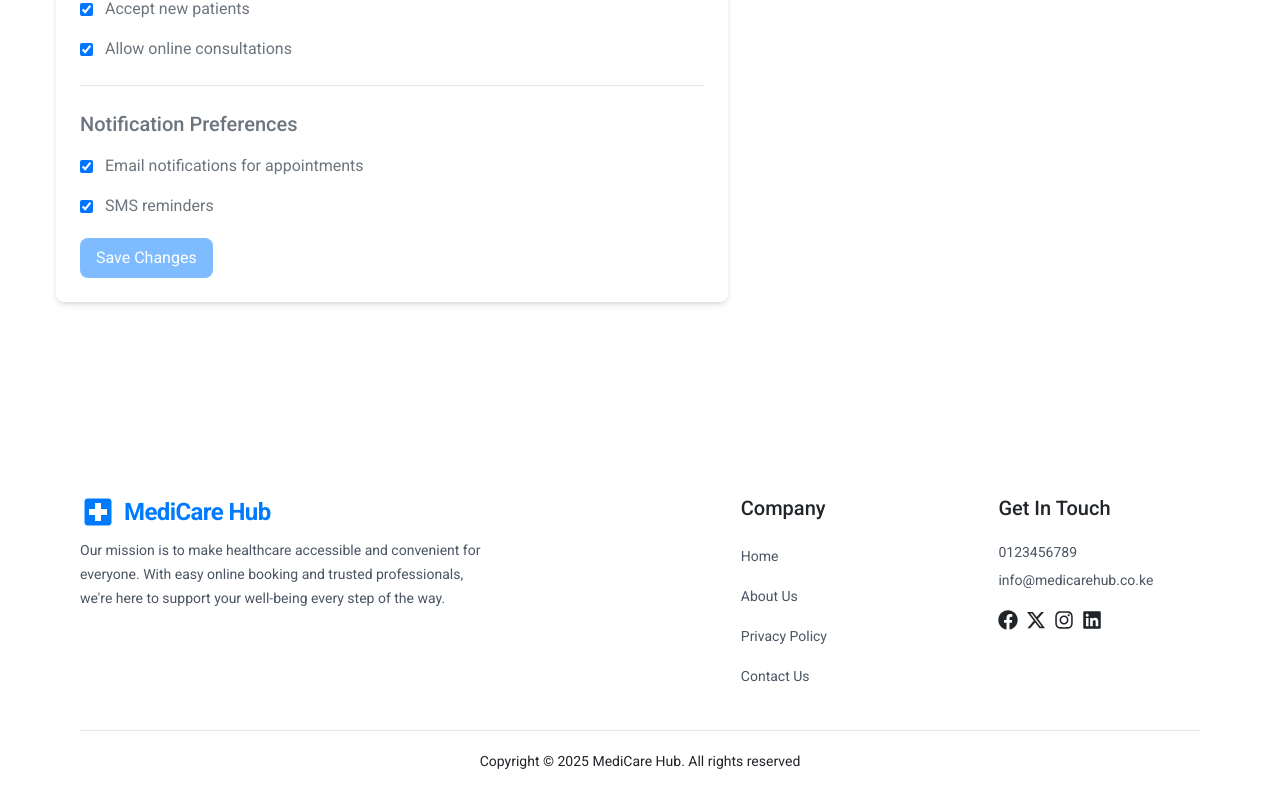
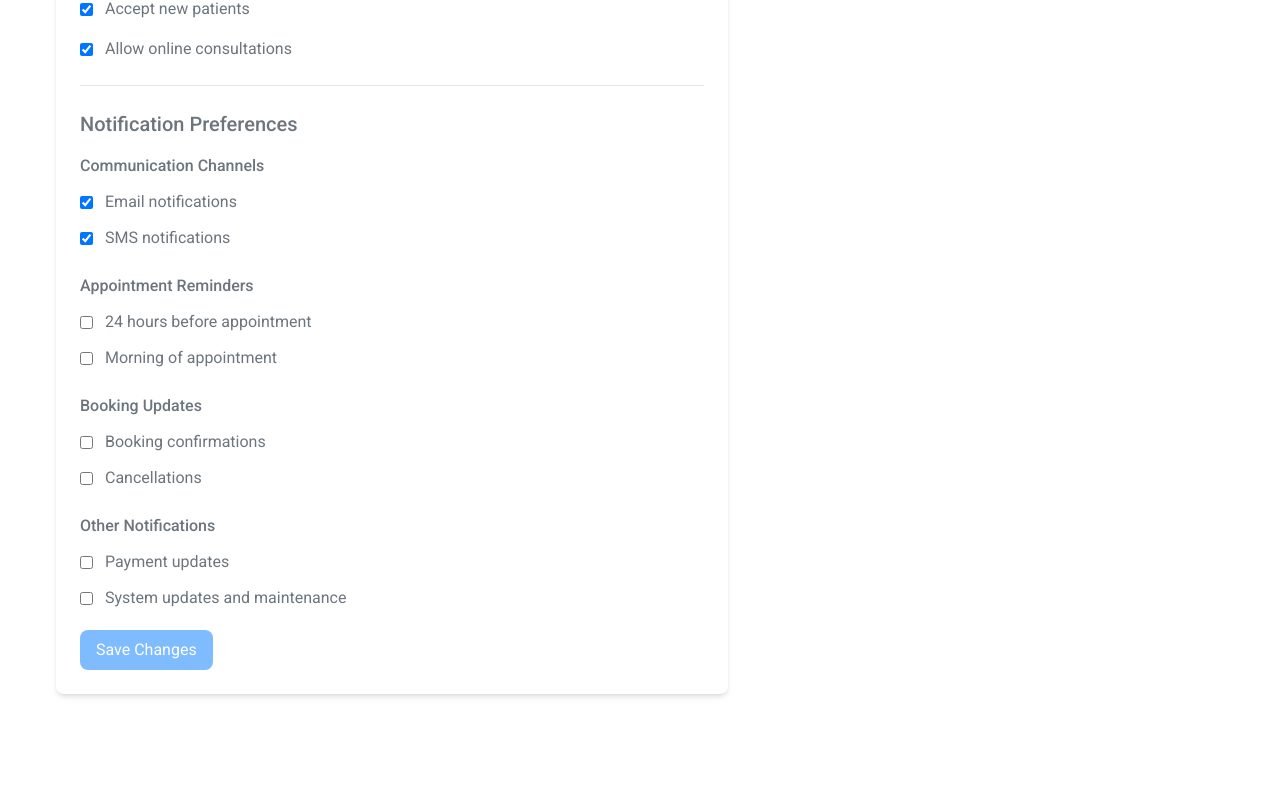
Before and after one commit to briansimiyuj/doctor-appointment-app, a React (Vite) app: page /settings in a window 1280 px wide. Shown: the part 712-1520 px from the top of the page. Built offline with nearby package versions, Linux system fonts and the light colour scheme; a web font is replaced by a local one.

Commit message:
Add detailed notification settings for appointment reminders and booking updates

```diff
--- a/src/assets/contextProps/SettingsContextProps.ts
+++ b/src/assets/contextProps/SettingsContextProps.ts
@@ -20,7 +20,24 @@ export interface NotificationSettings{
 
     emailNotifications: boolean
     smsNotifications: boolean
-    appointmentReminders: boolean
+    appointmentReminders:{
+
+        daysBefore: boolean
+        hoursBefore: boolean
+        sameDay: boolean
+
+    }
+
+    bookingUpdates:{
+
+        confirmation: boolean
+        cancellation: boolean
+        rescheduling: boolean
+
+    }
+
+    paymentNotifications: boolean
+    systemUpdates: boolean
 
 }
 
--- a/src/components/settings/NotificationSettings.tsx
+++ b/src/components/settings/NotificationSettings.tsx
@@ -1,10 +1,17 @@
+import { useContext } from "react"
 import { useSettings } from "../../context/SettingsContext"
 import { useSettingsManagement } from "../../hooks/useSettingsManagement"
+import { LoginContext } from "../../context/LoginContext"
 
-const NotificationSettings: React.FC = ()=>{
+const NotificationSettings: React.FC = () =>{
 
     const { notificationSettings } = useSettings(),
-          { handleNotificationUpdate } = useSettingsManagement()
+          { handleNotificationUpdate } = useSettingsManagement(),
+          loginContext = useContext(LoginContext)
+
+    if(!loginContext) return null
+
+    const { userType } = loginContext
 
     return(
 
@@ -12,7 +19,11 @@ const NotificationSettings: React.FC = ()=>{
 
             <h2 className="text-xl font-medium mb-4">Notification Preferences</h2>
 
-            <div className="space-y-4">
+            <div className="space-y-6">
+
+                <div className="space-y-3">
+
+                    <h3 className="font-medium">Communication Channels</h3>
 
                     <label className="flex items-center space-x-3">
 
@@ -24,10 +35,9 @@ const NotificationSettings: React.FC = ()=>{
                             onChange={handleNotificationUpdate}
                         />
 
-                    <span>Email notifications for appointments</span>
+                        <span>Email notifications</span>
 
                     </label>
-
 
                     <label className="flex items-center space-x-3">
 
@@ -39,9 +49,125 @@ const NotificationSettings: React.FC = ()=>{
                             onChange={handleNotificationUpdate}
                         />
 
-                    <span>SMS reminders</span>
+                        <span>SMS notifications</span>
 
                     </label>
+
+                </div>
+
+
+                <div className="space-y-3">
+
+                    <h3 className="font-medium">Appointment Reminders</h3>
+
+                    <label className="flex items-center space-x-3">
+
+                        <input
+                            type="checkbox"
+                            name="appointmentReminders.dayBefore"
+                            className="form-checkbox"
+                            checked={notificationSettings.appointmentReminders.daysBefore}
+                            onChange={handleNotificationUpdate}
+                        />
+
+                        <span>24 hours before appointment</span>
+
+                    </label>
+
+                    <label className="flex items-center space-x-3">
+
+                        <input
+                            type="checkbox"
+                            name="appointmentReminders.sameDay"
+                            className="form-checkbox"
+                            checked={notificationSettings.appointmentReminders.sameDay}
+                            onChange={handleNotificationUpdate}
+                        />
+
+                        <span>Morning of appointment</span>
+
+                    </label>
+
+                </div>
+
+
+                <div className="space-y-3">
+
+                    <h3 className="font-medium">Booking Updates</h3>
+
+                    <label className="flex items-center space-x-3">
+
+                        <input
+                            type="checkbox"
+                            name="bookingUpdates.confirmation"
+                            className="form-checkbox"
+                            checked={notificationSettings.bookingUpdates?.confirmation}
+                            onChange={handleNotificationUpdate}
+                        />
+
+                        <span>Booking confirmations</span>
+
+                    </label>
+
+                    <label className="flex items-center space-x-3">
+
+                        <input
+                            type="checkbox"
+                            name="bookingUpdates.cancellations"
+                            className="form-checkbox"
+                            checked={notificationSettings.bookingUpdates?.cancellation}
+                            onChange={handleNotificationUpdate}
+                        />
+
+                        <span>Cancellations</span>
+
+                    </label>
+
+                </div>
+
+
+                {
+
+                    userType === "doctor" &&(
+
+                        <div className="space-y-3">
+
+                            <h3 className="font-medium">Other Notifications</h3>
+
+                            <label className="flex items-center space-x-3">
+
+                                <input
+                                    type="checkbox"
+                                    name="paymentNotifications"
+                                    className="form-checkbox"
+                                    checked={notificationSettings.paymentNotifications}
+                                    onChange={handleNotificationUpdate}
+                                />
+
+                                <span>Payment updates</span>
+
+                            </label>
+
+                            <label className="flex items-center space-x-3">
+
+                                <input
+                                    type="checkbox"
+                                    name="systemUpdates"
+                                    className="form-checkbox"
+                                    checked={notificationSettings.systemUpdates}
+                                    onChange={handleNotificationUpdate}
+                                />
+
+                                <span>System updates and maintenance</span>
+
+                            </label>
+
+                        </div>
+
+                    )
+
+                }
+
 
             </div>
 
```
Also changed, not shown: 1 other file (tests, documents, lock files or other folders). Lines whose indentation alone changed are shown as unchanged.
